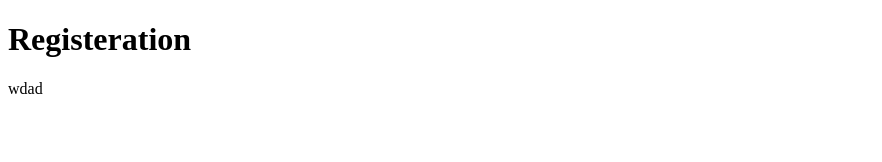
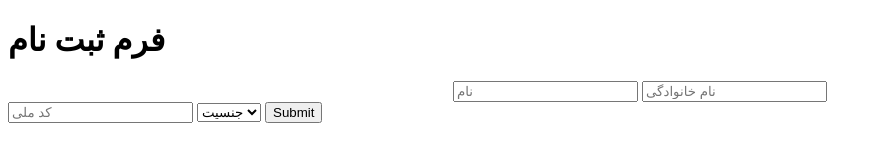
Before and after one commit to zamaniali1995/frontend-learning, a plain HTML site: page registeration-form/registerationform.html in a window 1280 px wide. Shown: the whole page, without its empty margins (0-882 px from the left). Drawn offline with Linux system fonts and the light colour scheme; files that its build step writes are made by us from their sources.

Commit message:
simple-regfrom

```diff
--- a/registeration-form/registerationform.html
+++ b/registeration-form/registerationform.html
@@ -1,10 +1,39 @@
 <!DOCTYPE html>
 <html>
  <head>
+    <meta charset="UTF-8">
+    <meta name="viewport" content="width=device-width, initial-scale=1.0">
+    <link rel="stylesheet" href="style.css">
   <title></title>
  </head>
  <body>
-  <div class="regform"><h1> Registeration </h1></div>
+    <div id="title">
+      <h1 id="Registeration"> فرم ثبت نام </h1>
+    </div>
+    <div id="regform">
+
+      <form action="contactform.php" method="POST" id="form" >
+        <div id="flexbox">
+          <input type="text" name="firstname" id="firstname" placeholder="نام">
+          <input type="text" name="lastname" id="lastname" placeholder="نام خانوادگی">
+        </div>
+
+
+        <input type="text" name="cardid" id="cardid" placeholder="کد ملی">
+
+
+        <select name="gender" id="gender">
+          <option value="none">جنسیت</option>
+          <option value="car1">مرد</option>
+          <option value="car2">زن</option>
+          <option value="car3">سایر</option>
+        </select>
+
+        <input type="submit" id="submit" name="submit">
+
+      </form>
+    </div>
+
  </body>
-wdad
+
 </html>
```
